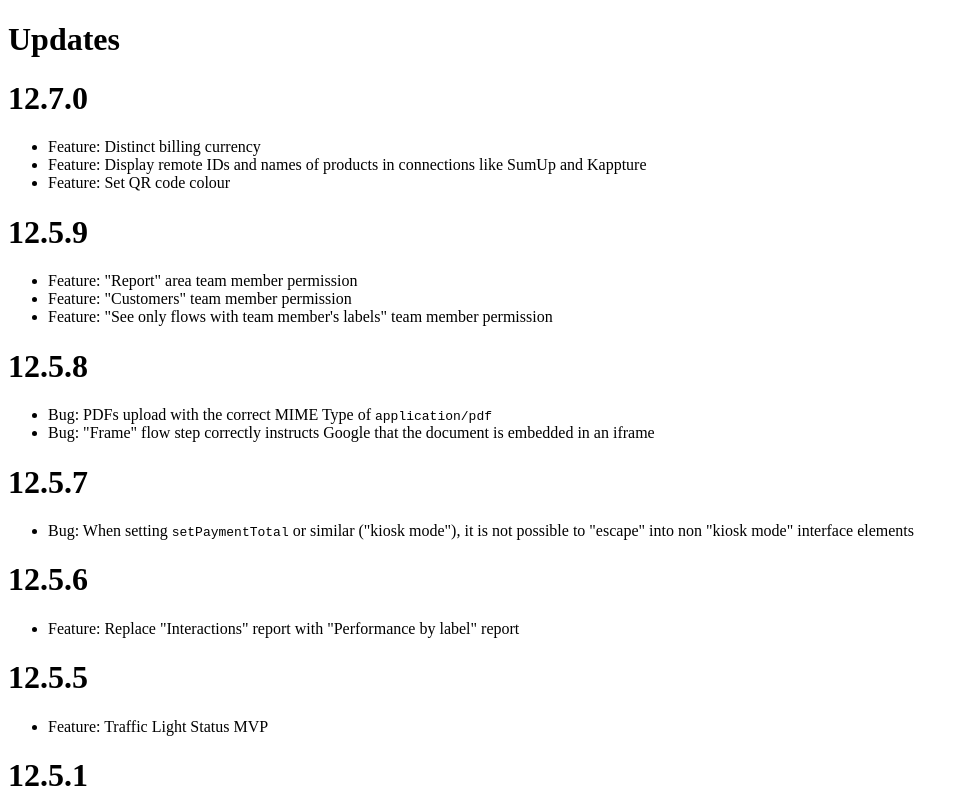
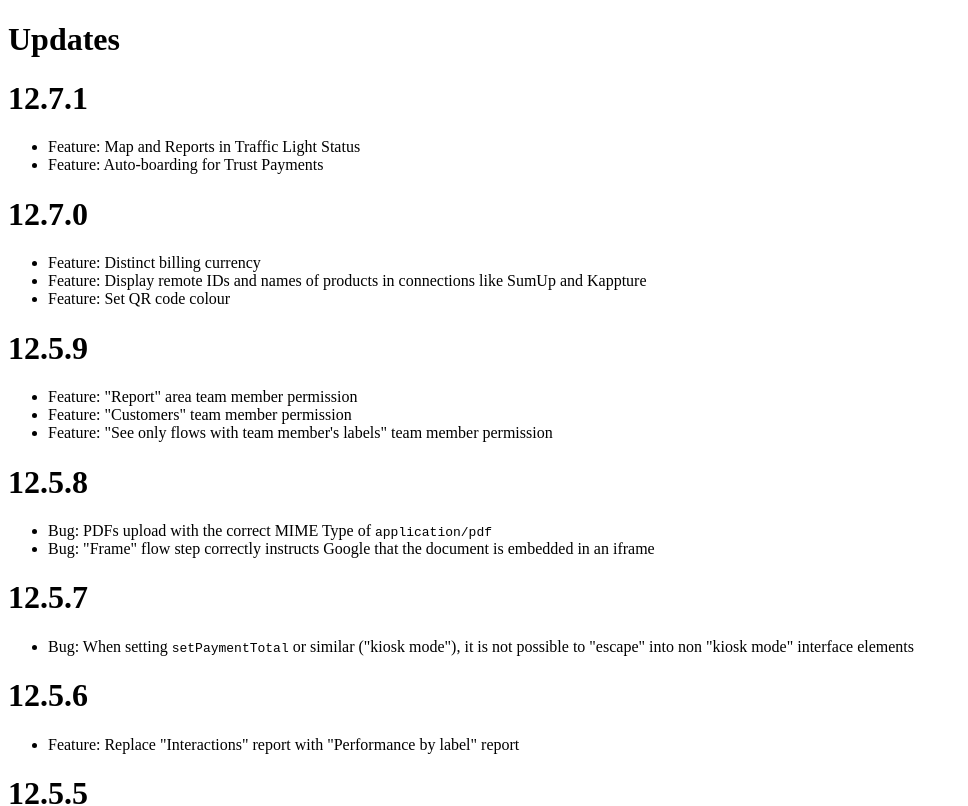
Before and after one commit to Stickyto/sticky-docs, a Next.js app in the folder src/: page /updates in a window 1280 px wide. Shown: the top 806 px of the page, without its empty margins (0-968 px from the left). Built offline with nearby package versions, Linux system fonts and the light colour scheme.

Commit message:
`# 12.7.1`

```diff
--- a/src/pages/updates.mdx
+++ b/src/pages/updates.mdx
@@ -1,4 +1,8 @@
 # Updates
+
+# 12.7.1
+ - Feature: Map and Reports in Traffic Light Status
+ - Feature: Auto-boarding for Trust Payments
 
 # 12.7.0
  - Feature: Distinct billing currency
```
